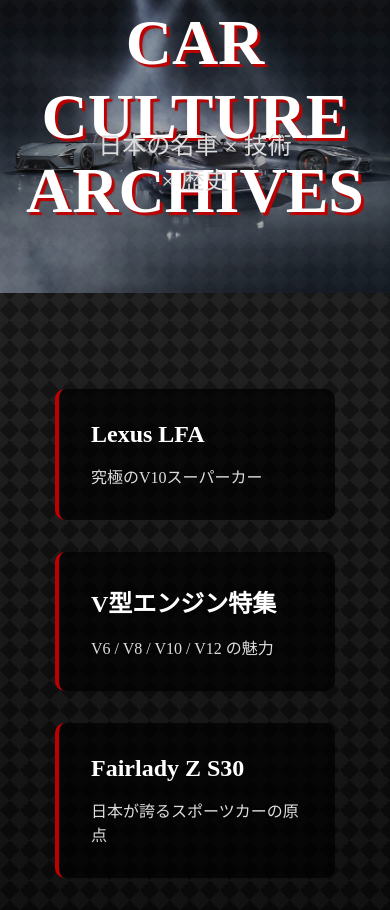
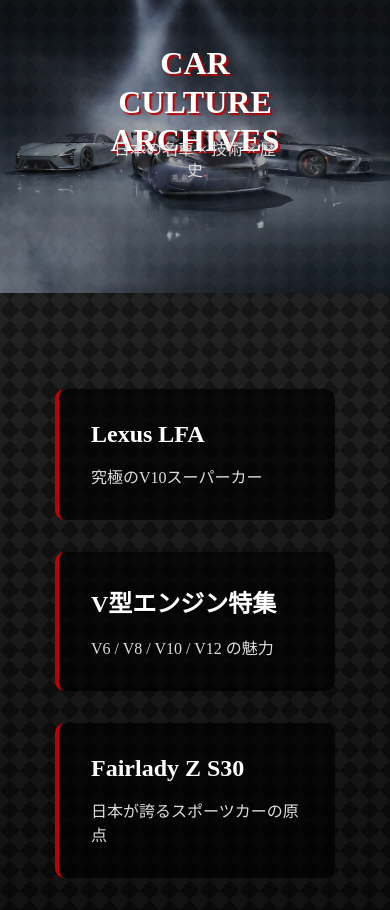
Before and after one commit to Yamar-Artist/car-culture-archive, a Next.js app: page / in a window 390 px wide. Built offline with nearby package versions, Linux system fonts and the light colour scheme.

Commit message:
update style.css

```diff
--- a/src/app/style.css
+++ b/src/app/style.css
@@ -86,4 +86,24 @@
   .text-box {
     width: 100%;
   }
+
+  .home-hero-title {
+    font-size: 2rem;           /* タイトル文字を小さく */
+    top: 35%;                  /* 位置を少し上に */
+    text-shadow: 2px 2px 1px #c00000;
+    padding: 0 1rem;           /* 画面端で切れないよう左右に余白 */
+    line-height: 1.2;
+  }
+
+  .home-hero-sub {
+    font-size: 1rem;           /* サブタイトルも縮小 */
+    top: 55%;                  /* 位置はやや下めのままでもOK */
+    padding: 0 1rem;
+    line-height: 1.3;
+  }
+
+  .home-hero-img {
+    /* 必要なら高さを少し縮める or トリミング調整 */
+    object-fit: cover;
+  }
 }
```
